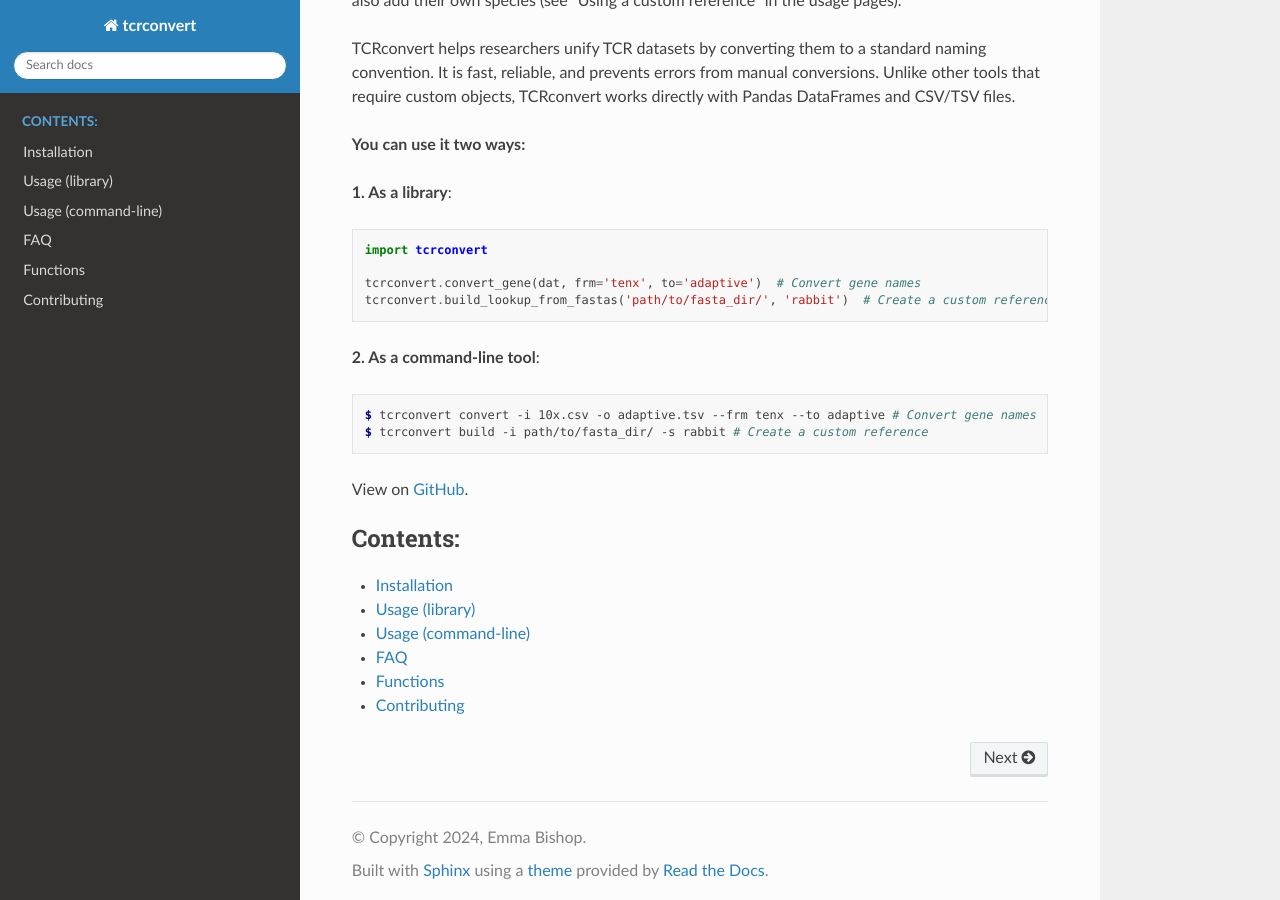
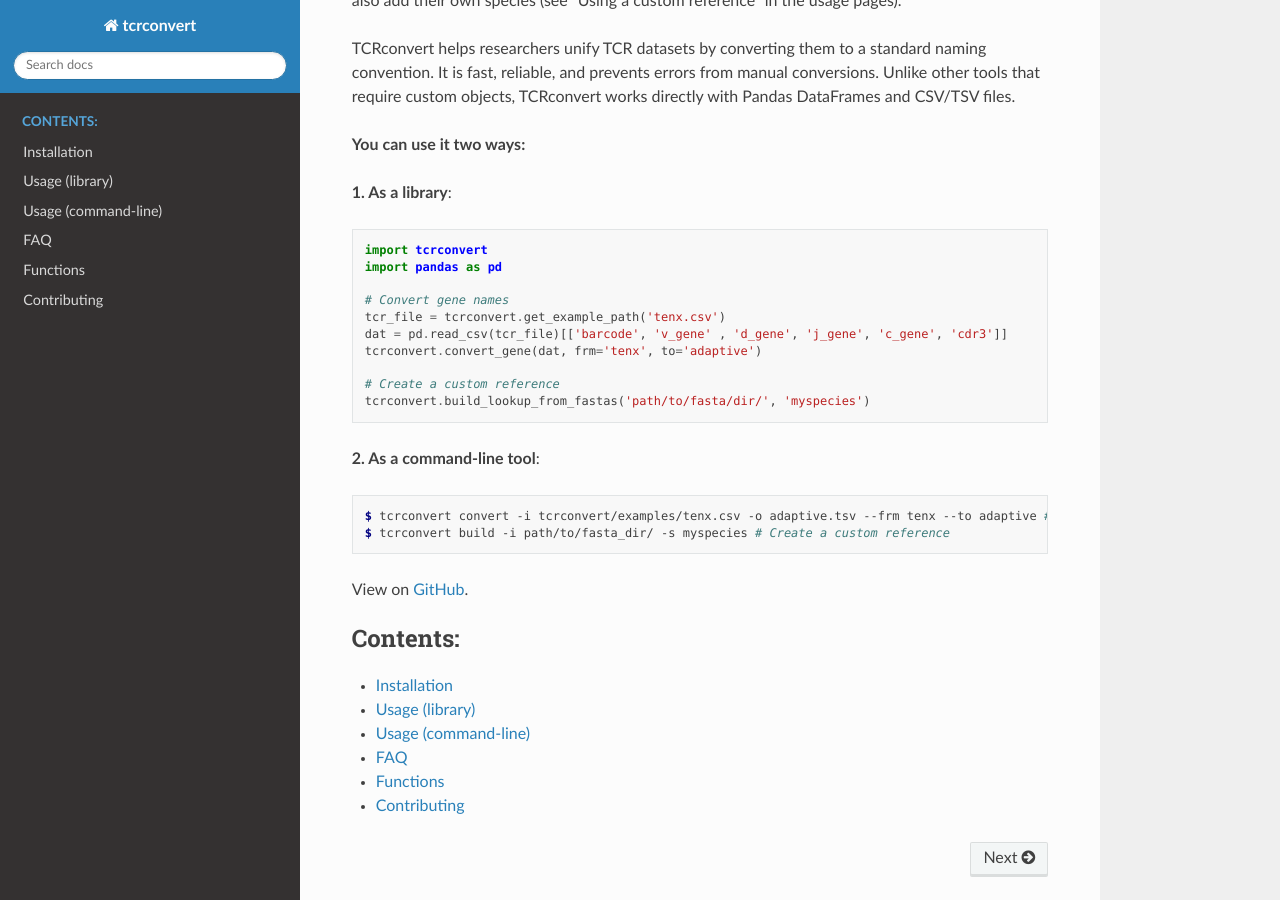
Before and after one commit to seshadrilab/tcrconvert, a Sphinx documentation site: the page built from docs/source/index.rst, in a window 1280 px wide and 900 px high, scrolled down 451 px. Built offline with Sphinx 7.4.7 and the Read the Docs theme 3.1.0, drawn with Linux system fonts in a browser that asks for light colours.

Commit message:
Update example text in docs

```diff
--- a/docs/source/index.rst
+++ b/docs/source/index.rst
@@ -32,17 +32,23 @@
 .. code-block:: python
 
    import tcrconvert
+   import pandas as pd
 
-   tcrconvert.convert_gene(dat, frm='tenx', to='adaptive')  # Convert gene names
-   tcrconvert.build_lookup_from_fastas('path/to/fasta_dir/', 'rabbit')  # Create a custom reference
+   # Convert gene names
+   tcr_file = tcrconvert.get_example_path('tenx.csv')
+   dat = pd.read_csv(tcr_file)[['barcode', 'v_gene' , 'd_gene', 'j_gene', 'c_gene', 'cdr3']]
+   tcrconvert.convert_gene(dat, frm='tenx', to='adaptive')
+
+   # Create a custom reference
+   tcrconvert.build_lookup_from_fastas('path/to/fasta/dir/', 'myspecies')
 
 
 **2. As a command-line tool**:
 
 .. code-block:: console
 
-   $ tcrconvert convert -i 10x.csv -o adaptive.tsv --frm tenx --to adaptive # Convert gene names
-   $ tcrconvert build -i path/to/fasta_dir/ -s rabbit # Create a custom reference
+   $ tcrconvert convert -i tcrconvert/examples/tenx.csv -o adaptive.tsv --frm tenx --to adaptive # Convert gene names
+   $ tcrconvert build -i path/to/fasta_dir/ -s myspecies # Create a custom reference
 
 
 View on `GitHub <https://github.com/seshadrilab/tcrconvert>`_.
```
Also changed, not shown: docs/source/usage_cli.ipynb, docs/source/usage_library.ipynb.
